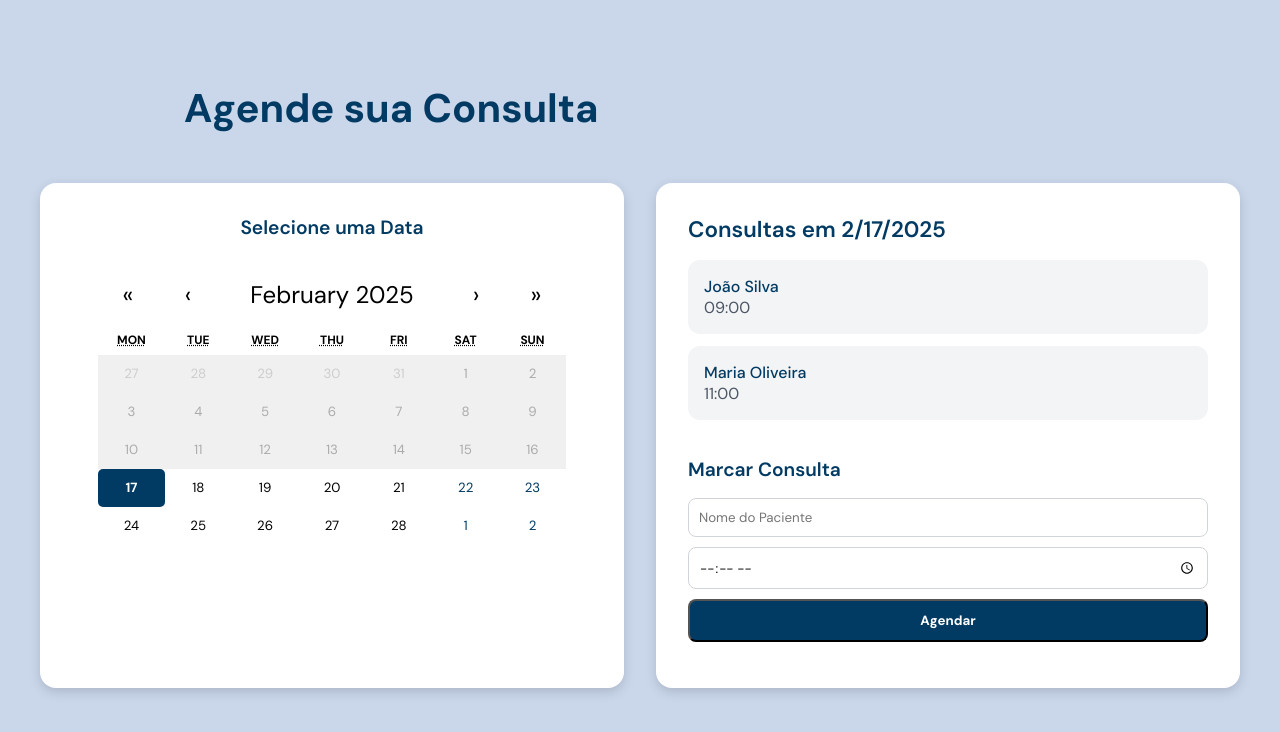
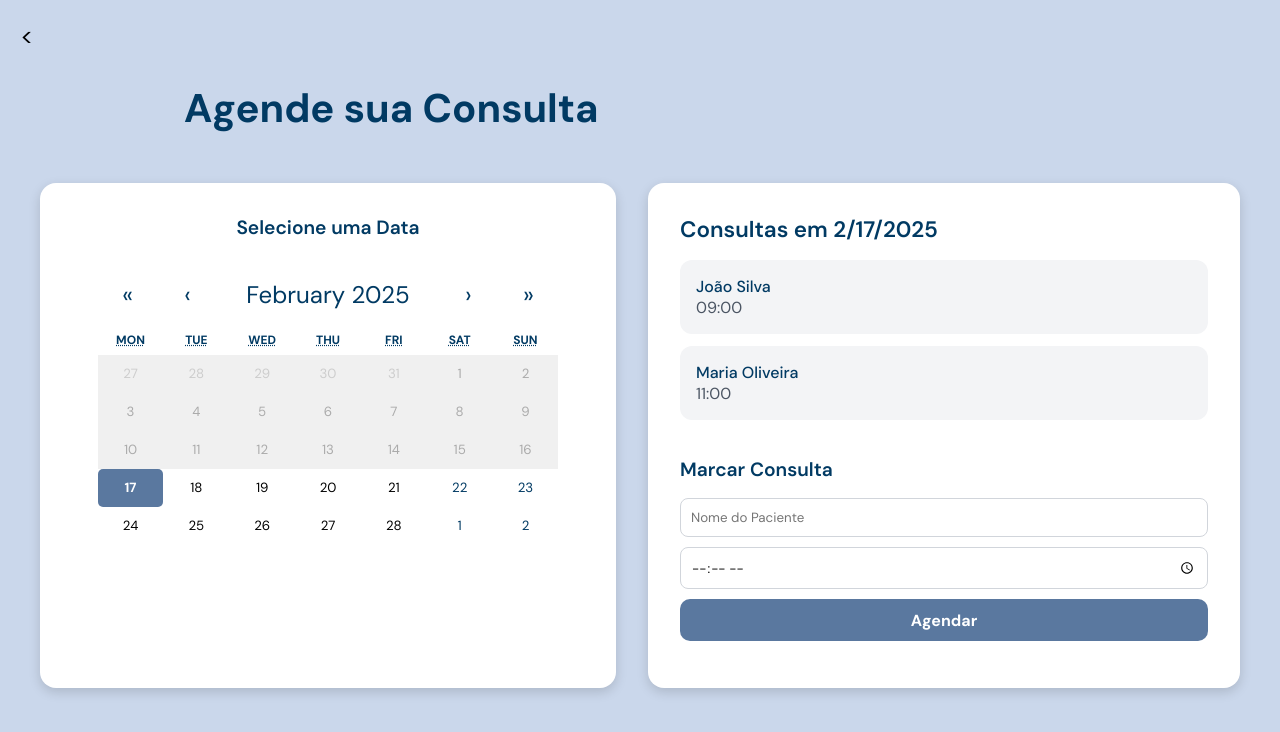
Before and after one commit to BrendaMaganeli/FutureMind-2.0, a React (Vite) app in the folder front/: page /agendamento in a window 1280 px wide. Shown: the top 732 px of the page. Built offline with nearby package versions, Linux system fonts and the light colour scheme.

Commit message:
agenda pronta

```diff
--- a/front/src/pages/CSS/TelaAgendamento.css
+++ b/front/src/pages/CSS/TelaAgendamento.css
@@ -101,13 +101,25 @@
 }
 
 .button {
-  background: #013A63;
+  width: 33em;
+  border-radius: 10px;
+  padding: 2%;
+  background-color: #5a789f;
+  border: none;
   color: white;
-  padding: 11px;
-  border-radius: 8px;
   font-weight: bold;
-  cursor: pointer;
-  width: 100%;
+  font-size: 1em;
+}
+
+.button:hover{
+  transition: 0.3s;
+  border: none;
+  box-shadow: rgba(50, 50, 93, 0.25) 0px 13px 27px -5px, rgba(0, 0, 0, 0.3) 0px 8px 16px -8px;
+  background-color: rgb(53, 95, 173);
+}
+.button:active{
+  transform: translateY(2px);
+  box-shadow: 0px 2px 4px rgba(0,0,0,0.2);
 }
 
 .react-calendar__month-view__days__day--weekend{
@@ -148,11 +160,11 @@
   border-radius: 5px !important;
 }
 
-/* Aumenta o tamanho dos botões de navegação */
 .react-calendar__navigation button {
-  min-width: 60px;      /* Ajuste conforme sua necessidade */
-  min-height: 60px;     /* Ajuste conforme sua necessidade */
-  font-size: 1.5rem;    /* Se os ícones forem baseados em fonte, esse tamanho aumenta-os */
+  min-width: 60px;
+  min-height: 60px;
+  font-size: 1.5rem;
+  color: #013A63;
 }
 
 .react-calendar__navigation__label {
@@ -160,8 +172,45 @@
 }
 
 .react-calendar__tile--now {
-  background: #013A63 !important;  /* Remove o fundo amarelo */
-  color: white; /* Ajuste a cor do texto para manter a visibilidade */
+  background: #5a789f !important;
+  color: white;
   font-weight: bold;
   border-radius: 5px;
 }
+
+.error-message.floating {
+  position: fixed;
+  bottom: 20px;
+  left: 50%;
+  transform: translateX(-50%);
+  background: rgb(141, 25, 25);
+  color: white;
+  padding: 10px 20px;
+  border-radius: 8px;
+  display: flex;
+  align-items: center;
+  justify-content: space-between;
+  min-width: 250px;
+  box-shadow: 0 4px 6px rgba(0, 0, 0, 0.1);
+}
+.close-button {
+  background: transparent;
+  border: none;
+  color: white;
+  font-size: 16px;
+  margin-left: 10px;
+  cursor: pointer;
+}
+
+.back-arrow {
+  position: absolute;
+  top: 20px;
+  left: 20px;
+  font-size: 24px;
+  cursor: pointer;
+  color: #000;
+}
+
+.react-calendar__month-view__weekdays__weekday{
+  color: #013A63;
+}
--- a/front/src/pages/TelaAgendamento.jsx
+++ b/front/src/pages/TelaAgendamento.jsx
@@ -4,38 +4,55 @@ import "react-calendar/dist/Calendar.css";
 import "./CSS/TelaAgendamento.css";
 
 export default function TelaAgendamento() {
-  const [date, setDate] = useState(new Date());
-  const [appointments, setAppointments] = useState([
-    { time: "09:00", patient: "João Silva" },
-    { time: "11:00", patient: "Maria Oliveira" }
+  const [dataSelecionada, setDataSelecionada] = useState(new Date());
+  const [consultas, setConsultas] = useState([
+    { horario: "09:00", paciente: "João Silva" },
+    { horario: "11:00", paciente: "Maria Oliveira" }
   ]);
-  const [newPatient, setNewPatient] = useState("");
-  const [newTime, setNewTime] = useState("");
+  const [novoPaciente, setNovoPaciente] = useState("");
+  const [novoHorario, setNovoHorario] = useState("");
+  const [mensagemErro, setMensagemErro] = useState("");
 
-  const handleSchedule = () => {
-    if (newPatient && newTime && !appointments.some(a => a.time === newTime)) {
-      const newAppointment = { time: newTime, patient: newPatient };
-      setAppointments([...appointments, newAppointment]);
-      setNewPatient("");
-      setNewTime("");
+  const horarioDisponivel = (horario) => {
+    return !consultas.some(c => c.horario === horario || (parseInt(horario.split(":")[0]) < parseInt(c.horario.split(":")[0]) + 1 && parseInt(horario.split(":")[0]) >= parseInt(c.horario.split(":")[0])));
+  };
+
+  const fecharMensagemErro = () => {
+    setMensagemErro("");
+  };
+
+  const agendarConsulta = () => {
+    if (novoPaciente && novoHorario) {
+      if (horarioDisponivel(novoHorario)) {
+        const novaConsulta = { horario: novoHorario, paciente: novoPaciente };
+        setConsultas([...consultas, novaConsulta]);
+        setNovoPaciente("");
+        setNovoHorario("");
+      } else {
+        setMensagemErro("Horário indisponível. Por favor, escolha outro horário.");
+        setTimeout(() => setMensagemErro(""), 2000);
+      }
     }
   };
 
   return (
     <div className="container">
+      <div className="back-arrow">
+        <span>&lt;</span>
+    </div>
       <h1 className="title">Agende sua Consulta</h1>
       <div className="content">
         <div className="calendar-container">
           <h2 className="section-title">Selecione uma Data</h2>
           <div className="calendar-wrapper">
             <Calendar
-              onChange={setDate}
-              value={date}
+              onChange={setDataSelecionada}
+              value={dataSelecionada}
               tileDisabled={({ date, view }) => {
                 if (view === 'month') {
-                  const today = new Date();
-                  today.setHours(0, 0, 0, 0);
-                  return date < today;
+                  const hoje = new Date();
+                  hoje.setHours(0, 0, 0, 0);
+                  return date < hoje;
                 }
                 return false;
               }}
@@ -43,31 +60,37 @@ export default function TelaAgendamento() {
           </div>
         </div>
         <div className="appointments-container">
-          <h2 className="appointments-title">Consultas em {date.toLocaleDateString()}</h2>
+          <h2 className="appointments-title">Consultas em {dataSelecionada.toLocaleDateString()}</h2>
           <div className="appointments-list">
-            {appointments.map((appointment, index) => (
+            {consultas.map((consulta, index) => (
               <div key={index} className="appointment-item">
-                <p className="patient-name">{appointment.patient}</p>
-                <p className="appointment-time">{appointment.time}</p>
+                <p className="patient-name">{consulta.paciente}</p>
+                <p className="appointment-time">{consulta.horario}</p>
               </div>
             ))}
           </div>
           <div className="schedule-container">
             <h2 className="section-title">Marcar Consulta</h2>
+            {mensagemErro && (
+              <div className="error-message floating">
+                <span>{mensagemErro}</span>
+                <button className="close-button" onClick={fecharMensagemErro}>X</button>
+              </div>
+            )}
             <input
               type="text"
               placeholder="Nome do Paciente"
-              value={newPatient}
-              onChange={(e) => setNewPatient(e.target.value)}
+              value={novoPaciente}
+              onChange={(e) => setNovoPaciente(e.target.value)}
               className="input-field"
             />
             <input
               type="time"
-              value={newTime}
-              onChange={(e) => setNewTime(e.target.value)}
+              value={novoHorario}
+              onChange={(e) => setNovoHorario(e.target.value)}
               className="input-field"
             />
-            <button onClick={handleSchedule} className="button">Agendar</button>
+            <button onClick={agendarConsulta} className="button">Agendar</button>
           </div>
         </div>
       </div>
```
